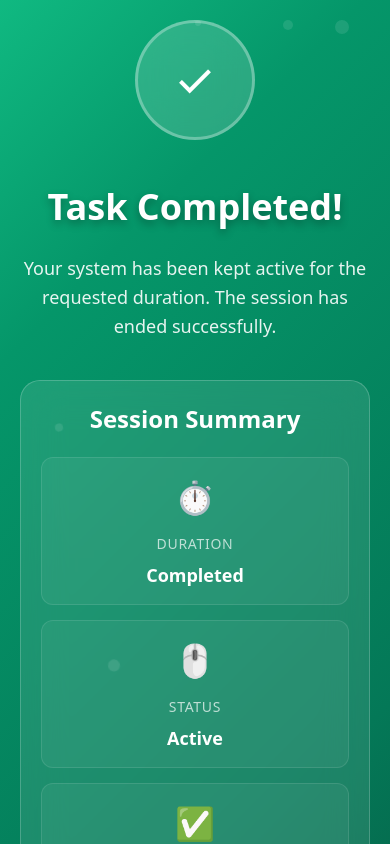
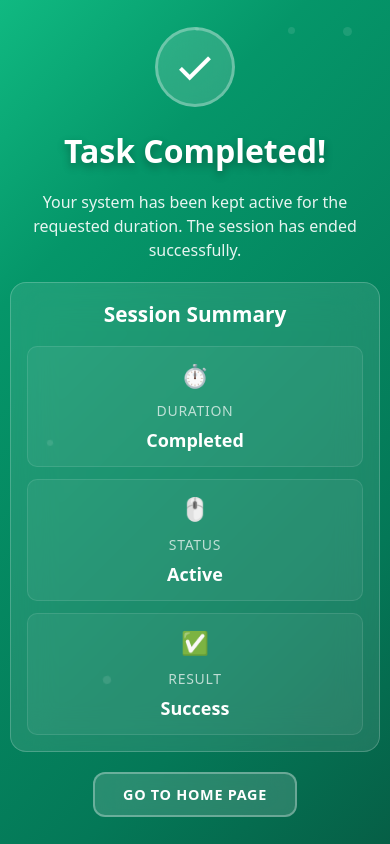
Before and after one commit to neerajdhurandher/keep-me-available, a Next.js app: page /complete in a window 390 px wide. Shown: the top 844 px of the page. Built offline with nearby package versions, Linux system fonts and the light colour scheme.

Commit message:
remove scroll from 'active' & 'task complete'  pages.

```diff
--- a/src/app/complete/styles/complete.css
+++ b/src/app/complete/styles/complete.css
@@ -1,10 +1,10 @@
 .complete-container {
-  min-height: 100vh;
+  height: 100vh;
   background: linear-gradient(135deg, #10b981 0%, #059669 25%, #047857 75%, #065f46 100%);
   display: flex;
   align-items: center;
   justify-content: center;
-  padding: 20px;
+  padding: 15px;
   font-family: system-ui, -apple-system, BlinkMacSystemFont, 'Segoe UI', 'Roboto', 'Oxygen', 'Ubuntu', 'Cantarell', 'Helvetica Neue', Arial, sans-serif;
   position: relative;
   overflow: hidden;
@@ -16,17 +16,19 @@
   text-align: center;
   position: relative;
   z-index: 10;
+  max-height: 100vh;
+  overflow-y: auto;
 }
 
 .success-animation {
-  margin-bottom: 40px;
+  margin-bottom: 25px;
   display: flex;
   justify-content: center;
 }
 
 .checkmark-circle {
-  width: 120px;
-  height: 120px;
+  width: 100px;
+  height: 100px;
   border-radius: 50%;
   background: rgba(255, 255, 255, 0.15);
   backdrop-filter: blur(20px);
@@ -38,8 +40,8 @@
 }
 
 .checkmark {
-  width: 60px;
-  height: 60px;
+  width: 50px;
+  height: 50px;
   position: relative;
 }
 
@@ -93,60 +95,60 @@
 }
 
 .complete-title {
-  font-size: 3rem;
+  font-size: 2.5rem;
   font-weight: 800;
   color: white;
-  margin-bottom: 20px;
+  margin-bottom: 15px;
   text-shadow: 0 4px 8px rgba(0, 0, 0, 0.3);
   animation: slideInUp 0.8s ease-out 0.2s both;
 }
 
 .complete-message {
-  font-size: 1.25rem;
+  font-size: 1.125rem;
   color: rgba(255, 255, 255, 0.9);
   font-weight: 300;
-  margin-bottom: 40px;
-  line-height: 1.6;
+  margin-bottom: 25px;
+  line-height: 1.5;
   animation: slideInUp 0.8s ease-out 0.4s both;
 }
 
 .stats-card {
   background: rgba(255, 255, 255, 0.1);
   backdrop-filter: blur(20px);
-  border-radius: 20px;
-  padding: 30px;
-  margin-bottom: 40px;
+  border-radius: 16px;
+  padding: 20px;
+  margin-bottom: 25px;
   border: 1px solid rgba(255, 255, 255, 0.2);
   animation: slideInUp 0.8s ease-out 0.6s both;
 }
 
 .stats-title {
-  font-size: 1.5rem;
+  font-size: 1.3rem;
   font-weight: 700;
   color: white;
-  margin-bottom: 20px;
+  margin-bottom: 16px;
 }
 
 .stats-grid {
   display: grid;
-  grid-template-columns: repeat(auto-fit, minmax(150px, 1fr));
-  gap: 20px;
+  grid-template-columns: repeat(auto-fit, minmax(140px, 1fr));
+  gap: 15px;
 }
 
 .stat-item {
   display: flex;
   flex-direction: column;
   align-items: center;
-  gap: 8px;
-  padding: 20px;
+  gap: 6px;
+  padding: 15px;
   background: rgba(255, 255, 255, 0.05);
-  border-radius: 12px;
+  border-radius: 10px;
   border: 1px solid rgba(255, 255, 255, 0.1);
 }
 
 .stat-icon {
-  font-size: 2rem;
-  margin-bottom: 4px;
+  font-size: 1.6rem;
+  margin-bottom: 2px;
 }
 
 .stat-label {
@@ -168,10 +170,10 @@
   backdrop-filter: blur(20px);
   color: white;
   border: 2px solid rgba(255, 255, 255, 0.3);
-  padding: 16px 48px;
-  font-size: 1.125rem;
+  padding: 12px 36px;
+  font-size: 1rem;
   font-weight: 600;
-  border-radius: 16px;
+  border-radius: 12px;
   cursor: pointer;
   transition: all 0.3s ease;
   text-transform: uppercase;
@@ -223,36 +225,36 @@
 }
 
 .particle-1 {
-  width: 8px;
-  height: 8px;
+  width: 6px;
+  height: 6px;
   left: 10%;
   animation-delay: 0s;
 }
 
 .particle-2 {
-  width: 12px;
-  height: 12px;
+  width: 8px;
+  height: 8px;
   left: 25%;
   animation-delay: 3s;
 }
 
 .particle-3 {
-  width: 6px;
-  height: 6px;
+  width: 4px;
+  height: 4px;
   left: 50%;
   animation-delay: 6s;
 }
 
 .particle-4 {
-  width: 10px;
-  height: 10px;
+  width: 7px;
+  height: 7px;
   left: 75%;
   animation-delay: 9s;
 }
 
 .particle-5 {
-  width: 14px;
-  height: 14px;
+  width: 9px;
+  height: 9px;
   left: 90%;
   animation-delay: 12s;
 }
@@ -275,29 +277,53 @@
 }
 
 @media (max-width: 768px) {
+  .complete-container {
+    padding: 10px;
+  }
+
   .complete-title {
-    font-size: 2.25rem;
+    font-size: 2rem;
   }
 
   .complete-message {
-    font-size: 1.125rem;
+    font-size: 1rem;
+    margin-bottom: 20px;
   }
 
   .stats-card {
-    padding: 20px;
+    padding: 16px;
+    margin-bottom: 20px;
   }
 
   .stats-grid {
     grid-template-columns: 1fr;
-    gap: 15px;
+    gap: 12px;
   }
 
   .stat-item {
-    padding: 15px;
+    padding: 12px;
+  }
+
+  .stat-icon {
+    font-size: 1.4rem;
   }
 
   .home-button {
-    padding: 14px 36px;
-    font-size: 1rem;
+    padding: 10px 28px;
+    font-size: 0.9rem;
+  }
+
+  .success-animation {
+    margin-bottom: 20px;
+  }
+
+  .checkmark-circle {
+    width: 80px;
+    height: 80px;
+  }
+
+  .checkmark {
+    width: 40px;
+    height: 40px;
   }
 }
```
Also changed, not shown: src/app/active/styles/active.css (+48 -28 lines).
